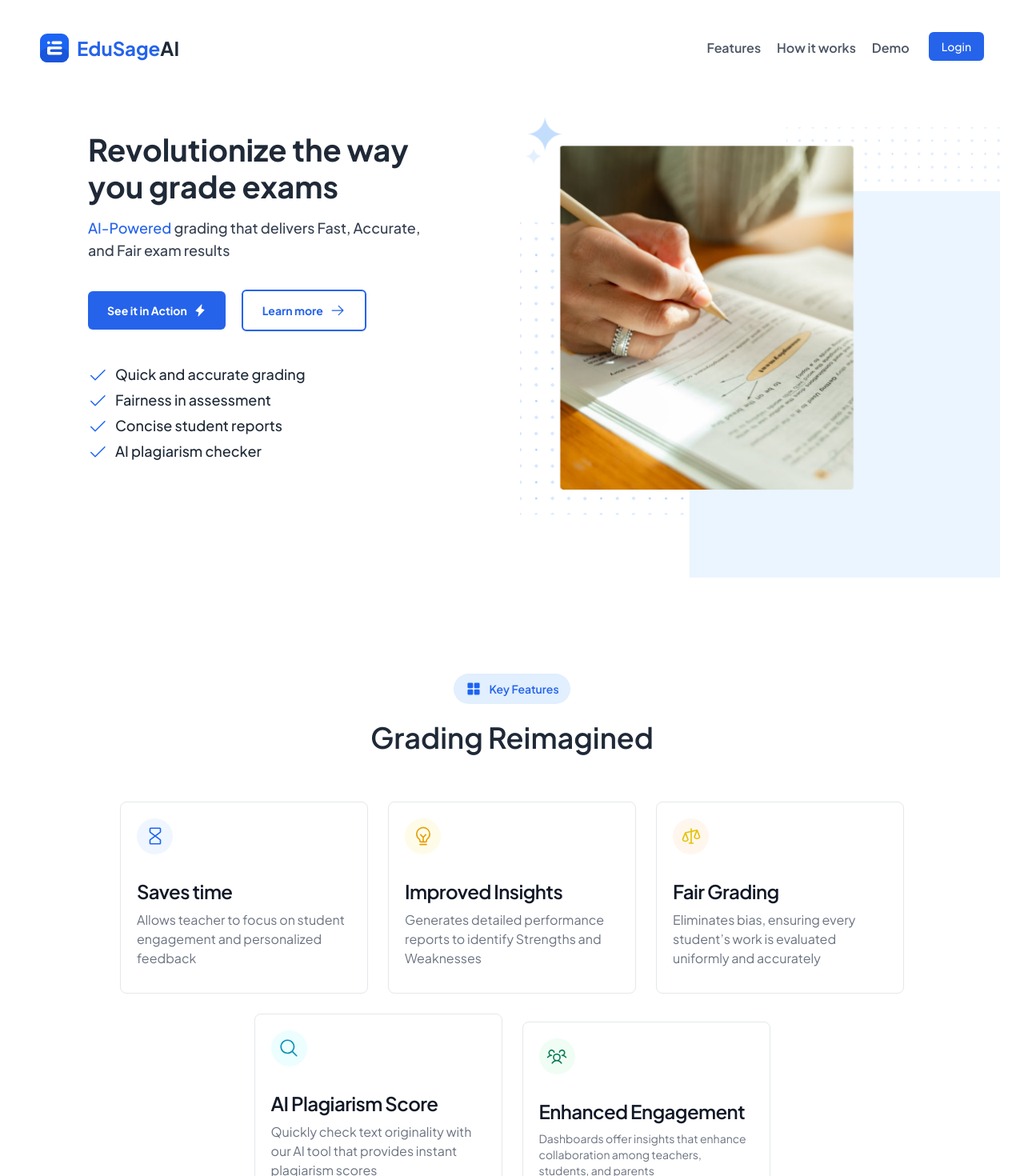
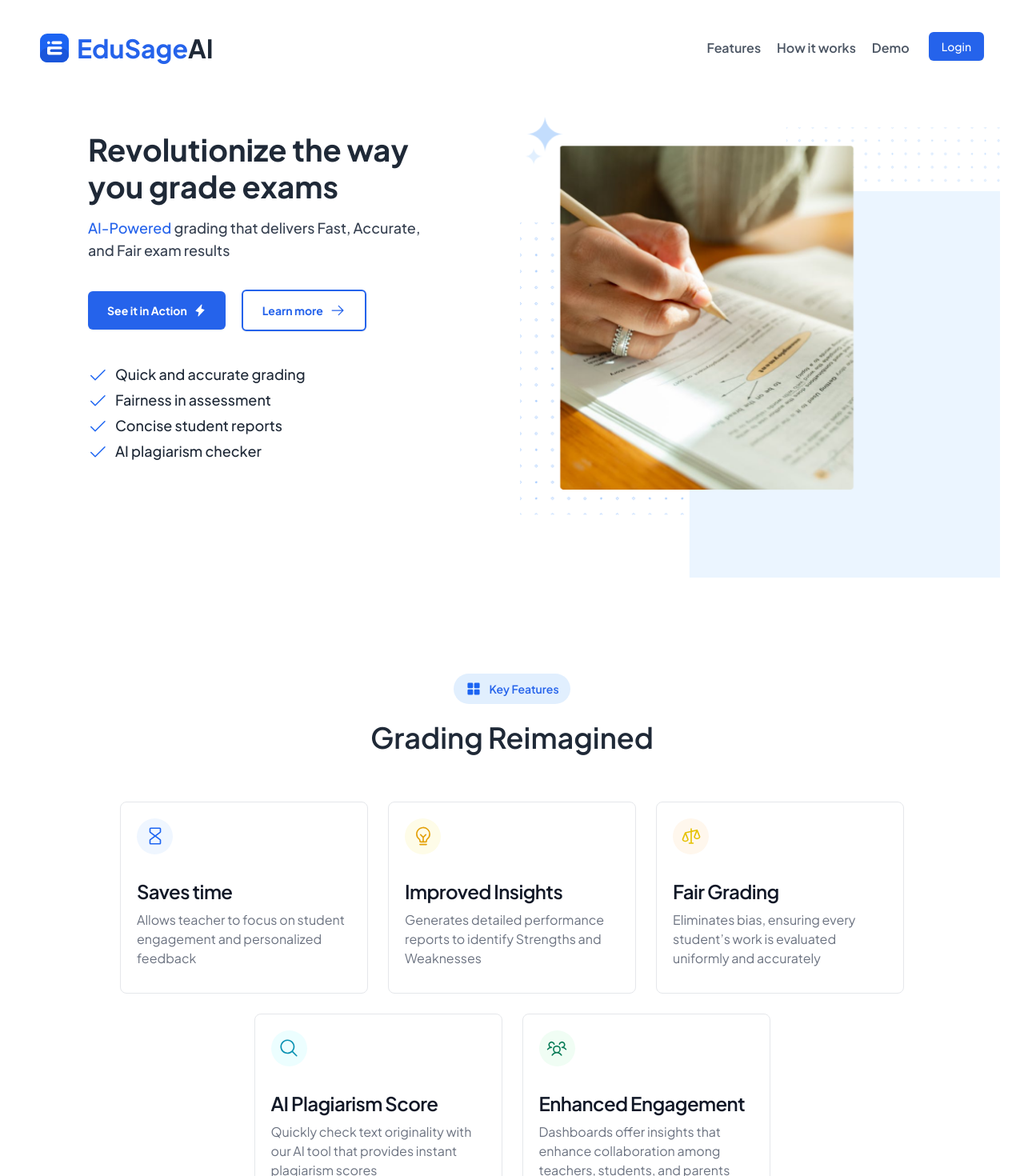
Before and after one commit to akhemraj/eduevolution-landing-page, a Next.js app: page / in a window 1280 px wide. Shown: the top 1470 px of the page at 80% size. Built offline with nearby package versions, Linux system fonts and the light colour scheme.

Commit message:
UI fixes

```diff
--- a/src/components/sections/FeatureSection.tsx
+++ b/src/components/sections/FeatureSection.tsx
@@ -69,7 +69,7 @@ function FeatureSection() {
             </p>
           </div>
           {/* Card 4 */}
-          <div className="w-64 md:w-[310px] md:h-[240px] p-5 bg-white border border-gray-200 rounded-lg hover:shadow-md">
+          <div className="w-64 md:w-[310px] md:h-[220px] p-5 bg-white border border-gray-200 rounded-lg hover:shadow-md">
             <div className="text-gray-500 mb-3 flex justify-center sm:justify-start ">
               <div className="flex items-center justify-center w-[45px] h-[45px] bg-cyan-50 rounded-full">
                 <MagnifyingGlass size={26} color="#0891b2" />
@@ -93,7 +93,7 @@ function FeatureSection() {
             <h5 className="whitespace-nowrap mb-2 mt-[25px] lg:mt-[30px] text-lg lg:text-2xl font-semibold tracking-tight text-gray-900 dark:text-white text-center sm:text-left">
               Enhanced Engagement
             </h5>
-            <p className="font-normal text-xs text-gray-500 dark:text-gray-700 text-center sm:text-left sm:text-sm">
+            <p className="font-normal text-xs text-gray-500 dark:text-gray-700 text-center sm:text-left sm:text-base">
               Dashboards offer insights that enhance collaboration among
               teachers, students, and parents
             </p>
--- a/src/components/sections/HeroSection.tsx
+++ b/src/components/sections/HeroSection.tsx
@@ -40,7 +40,7 @@ function HeroSection() {
                 priority
                 className="w-6 h-6 md:w-9 md:h-9"
               />
-              <span className="md:text-2xl text-blue-600 font-bold">
+              <span className="text-lg md:text-[2rem] text-blue-600 font-bold">
                 EduSage<span className="text-gray-800">AI</span>
               </span>
             </Link>
```
